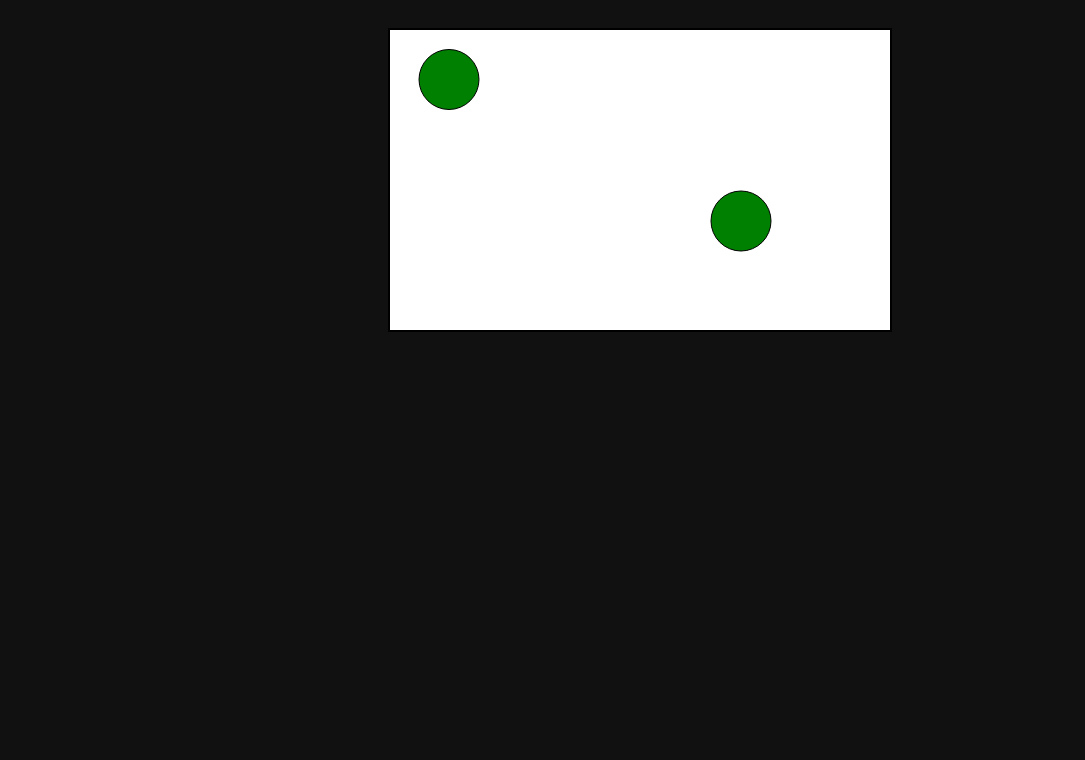
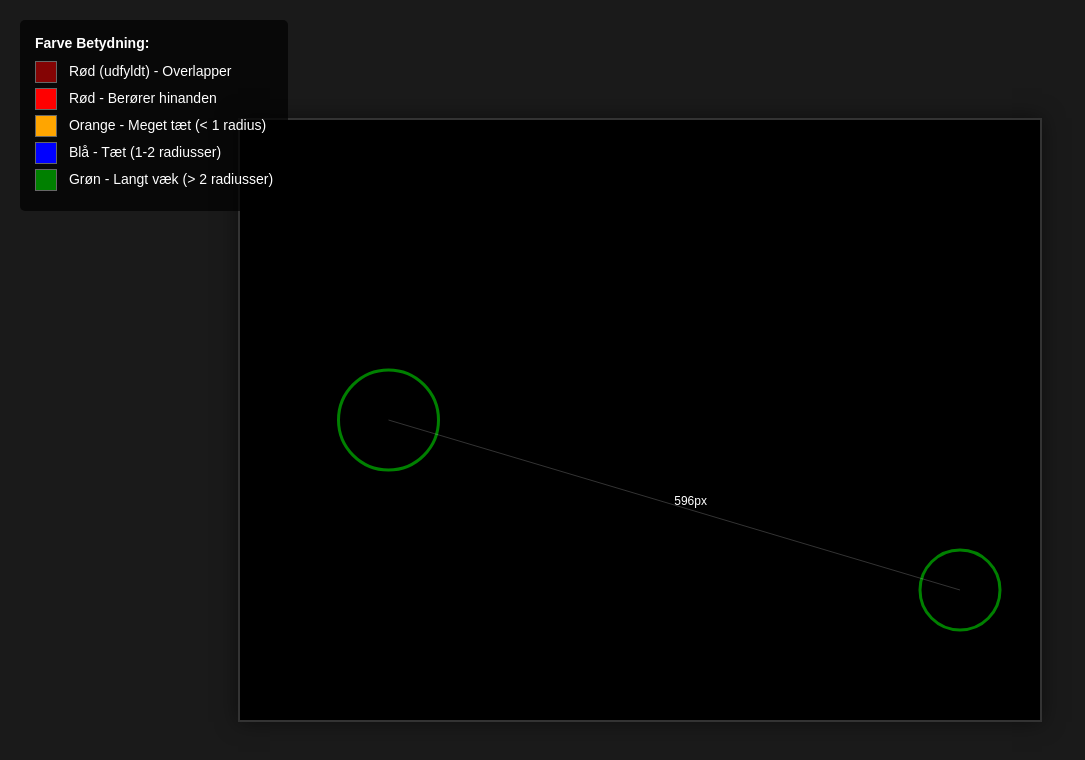
Before and after one commit to SorenSpark/webdevelopment-skoleopgaver, a plain HTML site: page tobias/november/canvasopg3-farveskift.html in a window 1280 px wide. Shown: the whole page, without its empty margins (0-1085 px from the left). Drawn offline with Linux system fonts and the light colour scheme.

Commit message:
Update canvasopg3-farveskift.html

```diff
--- a/tobias/november/canvasopg3-farveskift.html
+++ b/tobias/november/canvasopg3-farveskift.html
@@ -2,114 +2,216 @@
 <html lang="da">
 <head>
     <meta charset="UTF-8">
-<title>Canvas Cirkel Animation</title>
+    <meta name="viewport" content="width=device-width, initial-scale=1.0">
+    <title>Cirkel Animation</title>
     <style>
-    body { background: #111; display: flex; justify-content: center; padding-top: 20px; }
-    canvas { background: white; border: 2px solid black; }
+        body {
+            margin: 0;
+            padding: 20px;
+            display: flex;
+            justify-content: center;
+            align-items: center;
+            min-height: 100vh;
+            background-color: #1a1a1a;
+            font-family: Arial, sans-serif;
+        }
+        canvas {
+            border: 2px solid #333;
+            background-color: #000;
+            box-shadow: 0 0 20px rgba(0,0,0,0.5);
+        }
+        .info {
+            position: absolute;
+            top: 20px;
+            left: 20px;
+            color: white;
+            background-color: rgba(0,0,0,0.7);
+            padding: 15px;
+            border-radius: 5px;
+            font-size: 14px;
+        }
+        .legend {
+            margin-top: 10px;
+        }
+        .legend-item {
+            margin: 5px 0;
+        }
+        .color-box {
+            display: inline-block;
+            width: 20px;
+            height: 20px;
+            margin-right: 8px;
+            vertical-align: middle;
+            border: 1px solid #666;
+        }
     </style>
 </head>
 <body>
+    <div class="info">
+        <strong>Farve Betydning:</strong>
+        <div class="legend">
+            <div class="legend-item">
+                <span class="color-box" style="background-color: rgba(255,0,0,0.5);"></span>
+                Rød (udfyldt) - Overlapper
+            </div>
+            <div class="legend-item">
+                <span class="color-box" style="background-color: red;"></span>
+                Rød - Berører hinanden
+            </div>
+            <div class="legend-item">
+                <span class="color-box" style="background-color: orange;"></span>
+                Orange - Meget tæt (&lt; 1 radius)
+            </div>
+            <div class="legend-item">
+                <span class="color-box" style="background-color: blue;"></span>
+                Blå - Tæt (1-2 radiusser)
+            </div>
+            <div class="legend-item">
+                <span class="color-box" style="background-color: green;"></span>
+                Grøn - Langt væk (&gt; 2 radiusser)
+            </div>
+        </div>
+    </div>
 
-<canvas id="canvas" width="500" height="300"></canvas>
+    <canvas id="canvas"></canvas>
 
     <script>
-// Canvas setup
-const canvas = document.getElementById("canvas");
-const ctx = canvas.getContext("2d");
+        const canvas = document.getElementById('canvas');
+        const ctx = canvas.getContext('2d');
 
-// Circles
-let circle1 = {
-    x: 50,
-    y: 50,
-    r: 30,
-    dx: 1,
-    dy: 1
-};
+        // Sæt canvas størrelse
+        canvas.width = 800;
+        canvas.height = 600;
 
-let circle2 = {
-    x: 300,
-    y: 200,
-    r: 30,
-    dx: -1,
-    dy: -0.5
-};
-
-// Function to update circle position + bounce
-function move(circle) {
-    circle.x += circle.dx;
-    circle.y += circle.dy;
-
-    // Bounce on horizontal walls
-    if (circle.x - circle.r < 0 || circle.x + circle.r > canvas.width) {
-        circle.dx *= -1;
+        // Cirkel klasse
+        class Circle {
+            constructor(x, y, radius, vx, vy) {
+                this.x = x;
+                this.y = y;
+                this.radius = radius;
+                this.vx = vx; // hastighed i x-retning
+                this.vy = vy; // hastighed i y-retning
+                this.color = 'green';
+                this.filled = false;
             }
 
-    // Bounce on vertical walls
-    if (circle.y - circle.r < 0 || circle.y + circle.r > canvas.height) {
-        circle.dy *= -1;
+            // Opdater position
+            update() {
+                // Bevæg cirklen
+                this.x += this.vx;
+                this.y += this.vy;
+
+                // Bounce ved kanter
+                if (this.x + this.radius > canvas.width || this.x - this.radius < 0) {
+                    this.vx = -this.vx;
+                }
+                if (this.y + this.radius > canvas.height || this.y - this.radius < 0) {
+                    this.vy = -this.vy;
+                }
+
+                // Hold cirklen indenfor canvas
+                this.x = Math.max(this.radius, Math.min(canvas.width - this.radius, this.x));
+                this.y = Math.max(this.radius, Math.min(canvas.height - this.radius, this.y));
+            }
+
+            // Tegn cirklen
+            draw() {
+                ctx.beginPath();
+                ctx.arc(this.x, this.y, this.radius, 0, Math.PI * 2);
+
+                if (this.filled) {
+                    ctx.fillStyle = this.color;
+                    ctx.fill();
+                } else {
+                    ctx.strokeStyle = this.color;
+                    ctx.lineWidth = 3;
+                    ctx.stroke();
+                }
             }
         }
 
-// Function to calculate distance
-function distance(c1, c2) {
-    return Math.hypot(c1.x - c2.x, c1.y - c2.y);
+        // Beregn afstand mellem to cirkler
+        function getDistance(circle1, circle2) {
+            const dx = circle2.x - circle1.x;
+            const dy = circle2.y - circle1.y;
+            return Math.sqrt(dx * dx + dy * dy);
         }
 
-// Function to draw a circle
-function drawCircle(c, fillColor, strokeColor, filled = true) {
-    ctx.beginPath();
-    ctx.arc(c.x, c.y, c.r, 0, Math.PI * 2);
+        // Opdater farver baseret på afstand
+        function updateColors(circle1, circle2) {
+            const distance = getDistance(circle1, circle2);
+            const radiusSum = circle1.radius + circle2.radius;
+            const avgRadius = (circle1.radius + circle2.radius) / 2;
 
-    if (filled) {
-        ctx.fillStyle = fillColor;
-        ctx.fill();
+            let color;
+            let filled = false;
+
+            if (distance < radiusSum) {
+                // Overlapper - rød med udfyldning
+                color = 'rgba(255, 0, 0, 0.5)';
+                filled = true;
+            } else if (distance <= radiusSum + 5) {
+                // Berører hinanden - rød
+                color = 'red';
+            } else if (distance < radiusSum + avgRadius) {
+                // Meget tæt - orange
+                color = 'orange';
+            } else if (distance < radiusSum + avgRadius * 2) {
+                // Tæt - blå
+                color = 'blue';
+            } else {
+                // Langt væk - grøn
+                color = 'green';
             }
-    ctx.strokeStyle = strokeColor;
-    ctx.stroke();
+
+            circle1.color = color;
+            circle1.filled = filled;
+            circle2.color = color;
+            circle2.filled = filled;
         }
+
+        // Opret to cirkler med forskellige hastigheder
+        const circle1 = new Circle(200, 200, 40, 2, 1.5);
+        const circle2 = new Circle(600, 400, 50, -1.5, -2);
 
         // Animation loop
         function animate() {
-    ctx.clearRect(0, 0, canvas.width, canvas.height);
+            // Ryd canvas
+            ctx.fillStyle = '#000';
+            ctx.fillRect(0, 0, canvas.width, canvas.height);
 
-    // Move circles
-    move(circle1);
-    move(circle2);
+            // Opdater positioner
+            circle1.update();
+            circle2.update();
 
-    // Calculate distance
-    const d = distance(circle1, circle2);
-    const sumR = circle1.r + circle2.r;
+            // Opdater farver baseret på afstand
+            updateColors(circle1, circle2);
 
-    // Determine color relationship
-    let fillColor1 = "green";
-    let fillColor2 = "green";
-    let strokeColor = "black";
+            // Tegn cirklerne
+            circle1.draw();
+            circle2.draw();
 
-    if (d < sumR - 10) {
-        // They overlap clearly
-        fillColor1 = fillColor2 = "red";
-        strokeColor = "red";
-    } else if (Math.abs(d - sumR) < 1) {
-        // Just touching
-        fillColor1 = fillColor2 = "white";
-        strokeColor = "red";
-    } else if (d < circle1.r) {
-        // Very close
-        fillColor1 = fillColor2 = "orange";
-    } else if (d < circle1.r * 2) {
-        // Close
-        fillColor1 = fillColor2 = "blue";
-    }
+            // Tegn linje mellem cirklerne
+            ctx.beginPath();
+            ctx.moveTo(circle1.x, circle1.y);
+            ctx.lineTo(circle2.x, circle2.y);
+            ctx.strokeStyle = 'rgba(255, 255, 255, 0.2)';
+            ctx.lineWidth = 1;
+            ctx.stroke();
 
-    // Draw circles
-    drawCircle(circle1, fillColor1, strokeColor);
-    drawCircle(circle2, fillColor2, strokeColor);
+            // Vis afstand
+            const distance = getDistance(circle1, circle2);
+            ctx.fillStyle = 'white';
+            ctx.font = '12px Arial';
+            const midX = (circle1.x + circle2.x) / 2;
+            const midY = (circle1.y + circle2.y) / 2;
+            ctx.fillText(`${Math.round(distance)}px`, midX, midY);
 
             requestAnimationFrame(animate);
         }
 
+        // Start animationen
         animate();
     </script>
-
 </body>
 </html>
```
Lines whose indentation alone changed are shown as unchanged.
